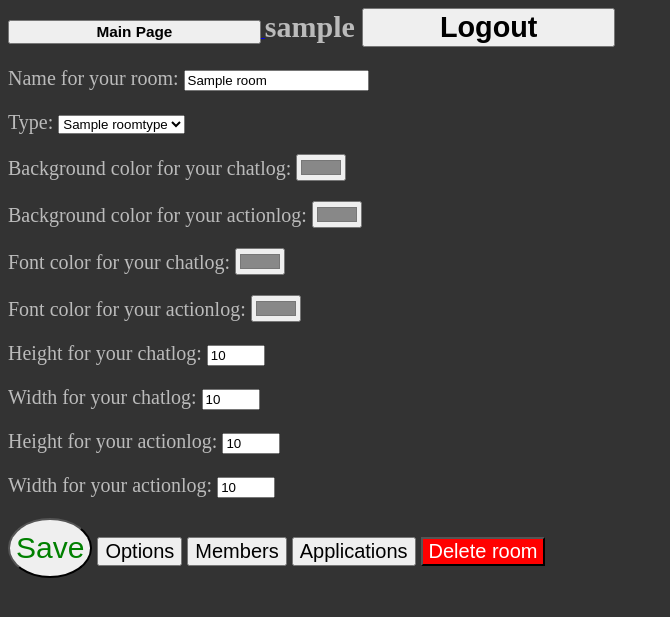
After one commit to 1apollon1/GameText-Django-, a Django app: page /roomchat/manage/1 in a window 1280 px wide. The commit adds this page. Shown: the top 617 px of the page, without its empty margins (0-670 px from the left). Run offline with Django 5.2, Linux system fonts and the light colour scheme; a user stored in the database is signed in; tables that the repository leaves empty hold one stand-in row (values such as "Sample post"); parts of the project's set-up code (start-up, migrations or seed data) failed here and were passed over.

Commit message:
Manage room feature

```diff
--- /dev/null
+++ b/chat/forms.py
@@ -0,0 +1,64 @@
+from django import forms
+from mainapp.models import *
+
+class ManageRoomOptionsForm(forms.ModelForm):
+
+    class Meta:
+        model = Rooms
+        fields=[
+            'room_name',
+            'type',
+            'chat_background_color',
+            'action_chat_background_color',
+            'chat_font_color',
+            'action_chat_font_color',
+            'chat_height',
+            'chat_width',
+            'action_chat_height',
+            'action_chat_width',
+
+        ]
+
+    room_name = forms.CharField(label='Name for your room')
+
+    chat_background_color = forms.CharField(
+        label='Background color for your chatlog',
+        widget=forms.TextInput(attrs={'type': 'color', 'class': 'manage-room-forms'})
+    )
+
+    action_chat_background_color = forms.CharField(
+        label='Background color for your actionlog',
+        widget=forms.TextInput(attrs={'type': 'color', 'class': 'manage-room-forms'})
+    )
+
+    chat_font_color =  forms.CharField(
+        label='Font color for your chatlog',
+        widget=forms.TextInput(attrs={'type': 'color', 'class': 'manage-room-forms'})
+    )
+
+    action_chat_font_color =  forms.CharField(
+        label='Font color for your actionlog',
+        widget=forms.TextInput(attrs={'type': 'color', 'class': 'manage-room-forms'})
+    )
+
+
+
+    chat_height = forms.IntegerField(
+        label = 'Height for your chatlog',
+        widget = forms.NumberInput(attrs={'style': "width: 50px;", 'min': 1, 'class': 'manage-room-forms'})
+    )
+
+    chat_width = forms.IntegerField(
+        label='Width for your chatlog',
+        widget = forms.NumberInput(attrs={'style': "width: 50px;", 'min': 1, 'class': 'manage-room-forms'})
+    )
+
+    action_chat_height = forms.IntegerField(
+        label='Height for your actionlog',
+        widget = forms.NumberInput(attrs={'style': "width: 50px;", 'min': 1, 'class': 'manage-room-forms'})
+    )
+
+    action_chat_width = forms.IntegerField(
+        label='Width for your actionlog',
+        widget = forms.NumberInput(attrs={'style': "width: 50px;", 'min': 1, 'class': 'manage-room-forms'})
+    )
--- /dev/null
+++ b/chat/templates/chat/manage_room.html
@@ -0,0 +1,16 @@
+{% extends 'mainapp/base.html' %}
+
+{% block content %}
+<div style="font-size: 20px;">
+      <form method="post">
+    {% csrf_token %}
+          {{ form.as_p }}
+          <input style="font-size: 30px; color: green; border-radius: 50%; height: 60px;" type='submit' value="Save">
+          <a href="#"><button type="button" style="font-size: 20px;">Options</button></a>
+          <a href="#"><button type="button" style="font-size: 20px;">Members</button></a>
+          <a href="#"><button type="button" style="font-size: 20px;">Applications</button></a>
+          <a href="{% url 'delete_room' room_id=object.pk %}"><button type="button" style="font-size: 20px; background-color: red; color: white;">Delete room</button></a>
+    </form>
+
+</div>
+{% endblock %}
--- a/chat/urls.py
+++ b/chat/urls.py
@@ -4,4 +4,5 @@ from . import views
 
 urlpatterns = [
     path("room/<int:room_id>", views.room, name="show_room"),
+    path('manage/<int:room_id>', views.ManageRoomOptions.as_view(), name='manage_room')
 ]
--- a/chat/views.py
+++ b/chat/views.py
@@ -3,9 +3,28 @@ from django.shortcuts import render, get_object_or_404
 
 # Create your views here.
 from django.shortcuts import render, redirect
-from django.views.generic import FormView
+from django.urls import reverse_lazy
+from django.views.generic import UpdateView
+from mainapp.models import *
+from .forms import *
 
-from mainapp.models import *
+
+class ManageRoomOptions(UpdateView):
+    template_name = 'chat/manage_room.html'
+    success_url = reverse_lazy('get_to_main')
+
+
+    def get_object(self, queryset=None):
+        return Rooms.objects.get(pk=self.kwargs['room_id'])
+
+    def get_form_class(self):
+        if self.request.user != self.object.author:
+            raise PermissionError('You are not author of this room')
+        return ManageRoomOptionsForm
+
+
+
+
 
 
 def room(request, room_id):
--- a/mainapp/forms.py
+++ b/mainapp/forms.py
@@ -22,9 +22,11 @@ class CreateRoom(forms.ModelForm):
             raise ValidationError(errors)
         else:
             return room_name
+
+
     def clean_room_author_name(self):
         author_name = self.cleaned_data['room_author_name']
         if author_name.lower().__contains__('maga'):
-            raise ValidationError('Here is my name, change it')
+            raise ValidationError('Hey! Here is my name, change it!')
         else:
             return author_name
--- a/mainapp/models.py
+++ b/mainapp/models.py
@@ -25,6 +25,16 @@ class Rooms(models.Model):
     type = models.ForeignKey(RoomType, on_delete=models.SET_DEFAULT, default=1)
     members = models.ManyToManyField(CustomUser, through='Membership')
 
+    chat_background_color = models.CharField(default='#fff88f')
+    chat_font_color = models.CharField(default='#000000')
+    chat_height = models.IntegerField(default=500)
+    chat_width = models.IntegerField(default=630)
+
+    action_chat_background_color = models.CharField(default='#fff88f')
+    action_chat_font_color = models.CharField(default='#000000')
+    action_chat_height = models.IntegerField(default=500)
+    action_chat_width = models.IntegerField(default=630)
+
     def __str__(self):
         return self.room_name
     def get_output_address(self):
@@ -51,6 +61,7 @@ class Membership(models.Model):
     room_id = models.ForeignKey(Rooms, on_delete=models.CASCADE)
     user_id = models.ForeignKey(CustomUser, on_delete=models.CASCADE)
     role = models.CharField(max_length=100, default='With no role')
+    can_write = models.BooleanField(default=False)
 
     class Meta:
         constraints = [
--- a/mainapp/urls.py
+++ b/mainapp/urls.py
@@ -8,4 +8,5 @@ urlpatterns = [
     path('', Main.as_view(), name='get_to_main'),
     path('users/<int:userid>', show_user, name='show_user'),
     path('create', CreateRoomView.as_view(), name='create_room'),
+    path('delete/<int:room_id>', delete_room, name='delete_room')
 ]
```
Also changed, not shown: chat/templates/chat/showroom.html (+13 -2 lines), mainapp/views.py (+12 -6 lines), mainapp/static/mainapp/css/base_style.css (line endings or trailing spaces), static/mainapp/css/base_style.css (line endings or trailing spaces).
